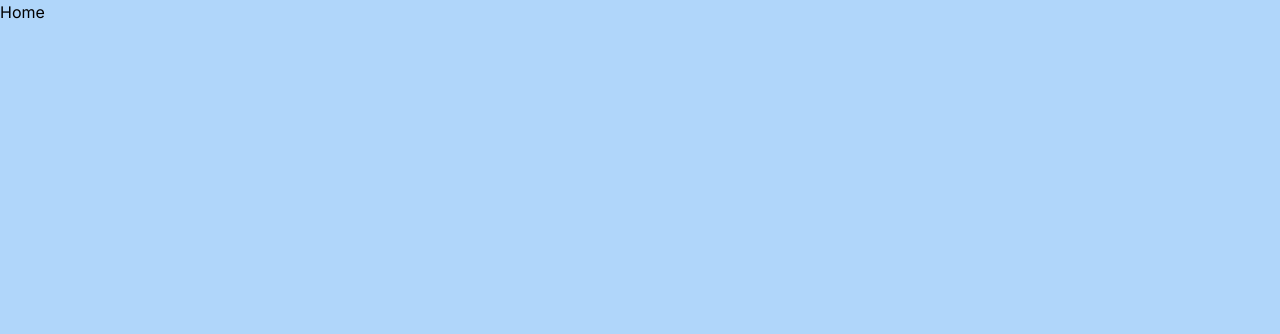
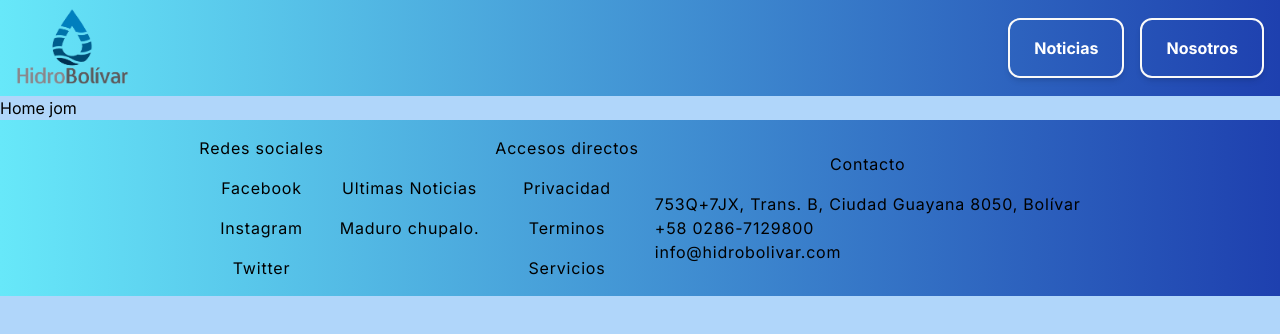
Before and after one commit to jaraycode/hidro-web-bolivar, a Next.js app: page / in a window 1280 px wide. Shown: the top 334 px of the page. Built offline with nearby package versions, Linux system fonts and the light colour scheme.

Commit message:
Modificacion de footer

```diff
--- a/package.json
+++ b/package.json
@@ -18,11 +18,13 @@
     "clsx": "^2.1.1",
     "lucide-react": "^0.428.0",
     "next": "14.2.5",
+    "next-share": "^0.27.0",
     "react": "^18",
     "react-datepicker": "^7.3.0",
     "react-dom": "^18",
     "react-hook-form": "^7.52.2",
     "react-icons": "^5.3.0",
+    "react-social-icons": "^6.18.0",
     "tailwind-merge": "^2.5.2",
     "tailwindcss-animate": "^1.0.7",
     "zod": "^3.23.8"
--- a/src/app/(root)/page.tsx
+++ b/src/app/(root)/page.tsx
@@ -1,7 +1,12 @@
+import HomeNavbar from "@/components/ui/navbar";
+import Footer from "@/components/ui/footer";
+
 export default function Home() {
   return (
     <div>
-      Home
+      <HomeNavbar/>
+        Home jom
+      <Footer/>
     </div>
   );
 }
--- a/src/app/globals.css
+++ b/src/app/globals.css
@@ -8,6 +8,24 @@
       background: #b0d6fa;
       color: #000000;
       margin: 0;
+
+      --secondary-glow: conic-gradient(
+        from 10deg at 50% 50%,
+        #eb7494 0deg,
+        #ae77b2 55deg,
+        #97b5da 120deg,
+        #0099ca 160deg,
+        transparent 360deg
+      );
+
+      --third-glow: conic-gradient(
+        from 90deg at 50% 50%,
+        #ff8b7e 0deg,
+        #e24e6b 160deg,
+        #7ed2da 120deg,
+        #8bdce0 55deg,
+        transparent 360deg
+      );
   }
 
   .custom-scrollbar::-webkit-scrollbar {
@@ -34,6 +52,76 @@
   .loginCard {
     @apply flex flex-col items-center justify-center min-h-[100vh];
   }
+
+  .home-navbar{
+    @apply flex flex-row p-2 gap-4 w-full h-24 justify-between bg-cyan-gradient;
+  }
+
+  .home-navbar-elements {
+    @apply flex items-center justify-between gap-0;
+  }
+
+  .home-footer{
+    @apply flex flex-row p-2 gap-4 w-full h-24 justify-between bg-cyan-gradient;
+  }
+
+  .home-footer-elements {
+    @apply flex flex-col items-center justify-center gap-4 py-4 tracking-wider;
+  }
+
+  .main {
+    display: flex;
+    flex-direction: column;
+    justify-content: center;
+    align-items: center;
+    padding: 40vh 0 0 0;
+    min-height: 100vh;
+  }
+
+  .mainDiv{
+    display: flex;
+    flex-direction: column;
+    justify-content: center;
+    align-items: center;
+    font-family:'Prospect';
+    font-size:3rem;
+  }
+
+  .research{
+    margin: 2rem 0;
+    border-radius: 3vh;
+    display: flex;
+    justify-content: flex-start;
+    align-items: center;
+    font-size: 1.5rem;
+    font-family: 'Helvetica';
+    padding: 0 1rem;
+  }
+
+  .line
+  {
+    background-color: black;
+    display: flex;
+    flex-direction:row;
+    height:50vh;
+    width: 1px;
+
+  }
+
+  .btn-primary {
+    @apply text-white font-bold py-4 px-6 rounded-xl bg-transparent
+border-2 border-stone-50 shadow-md duration-300 hover:py-6 hover:px-8
+hover:rounded-lg hover:text-xl;
+  }
+
+  .btn-primary-left {
+    @apply hover:bg-blue-700 hover:border-blue-700;
+  }
+
+  .btn-primary-right {
+    @apply hover:bg-cyan-400 hover:border-cyan-400;
+  }
+
 }
 
 @layer utilities {
@@ -163,4 +251,8 @@
   .shad-sheet-content button {
     @apply top-2 focus:ring-0 focus:ring-offset-0 focus-visible:border-none focus-visible:outline-none focus-visible:ring-transparent focus-visible:ring-offset-0 !important;
   }
+
+  .bg-cyan-gradient {
+    @apply bg-gradient-to-r from-cyan-300 to-blue-800;
+  }
 }
--- /dev/null
+++ b/src/components/ui/footer.tsx
@@ -0,0 +1,53 @@
+import React, {Component} from 'react';
+//import { social_icons } from 'react-social-icons';
+import Link from 'next/link';
+
+const Footer = () => {
+        const current_year = new Date();
+        return (
+            <div id="home-footer" className='bg-cyan-gradient flex flex-row gap-4 justify-center' >
+
+                <div className='home-footer-elements'>
+                    <h3>Redes sociales</h3>
+
+                    <h2 className='hover:text-white'>Facebook</h2>
+                    <h2 className='hover:text-white'>Instagram</h2>
+                    <h2 className='hover:text-white'>Twitter</h2>
+                </div>
+
+                <div className='home-footer-elements'>
+                    <h2>Ultimas Noticias</h2>
+
+                    <p>Maduro chupalo.</p>
+                </div>
+
+
+                <div className='home-footer-elements'>
+                    <h2>Accesos directos</h2>
+                    <Link href='/' className='hover:text-white'>
+                        Privacidad
+                    </Link>
+
+                    <Link href='/' className='hover:text-white'>
+                        Terminos
+                    </Link>
+
+                    <Link href='/' className='hover:text-white'>
+                        Servicios
+                    </Link>
+                </div>
+
+                <div className='home-footer-elements'>
+                    <h2>Contacto</h2>
+                    <ul>
+                        <li>753Q+7JX, Trans. B, Ciudad Guayana 8050, Bolívar</li>
+                        <li>+58 0286-7129800</li>
+                        <li>info@hidrobolivar.com</li>
+                    </ul>
+                </div>
+
+            </div>
+        )
+}
+
+export default Footer
--- /dev/null
+++ b/src/components/ui/navbar.tsx
@@ -0,0 +1,31 @@
+import Image from 'next/image';
+
+const HomeNavbar = () => {
+
+  return (
+    <div className='home-navbar'>
+
+        <div className='home-navbar-elements'>
+            <Image
+                src='/logo-hidro.png'
+                width={125}
+                height={125}
+                alt='Logo de hidrobolivar'
+            />
+        </div>
+
+        <div className='home-navbar-elements'>
+            <div className='flex w-30 p-2'>
+                <button className='btn-primary btn-primary-right'>Noticias</button>
+            </div>
+
+            <div className='flex w-30 p-2'>
+                <button className='btn-primary btn-primary-right'>Nosotros</button>
+            </div>
+        </div>
+    </div>
+  );
+
+}
+
+export default HomeNavbar
```
Also changed, not shown: 1 other file (tests, documents, lock files or other folders).
